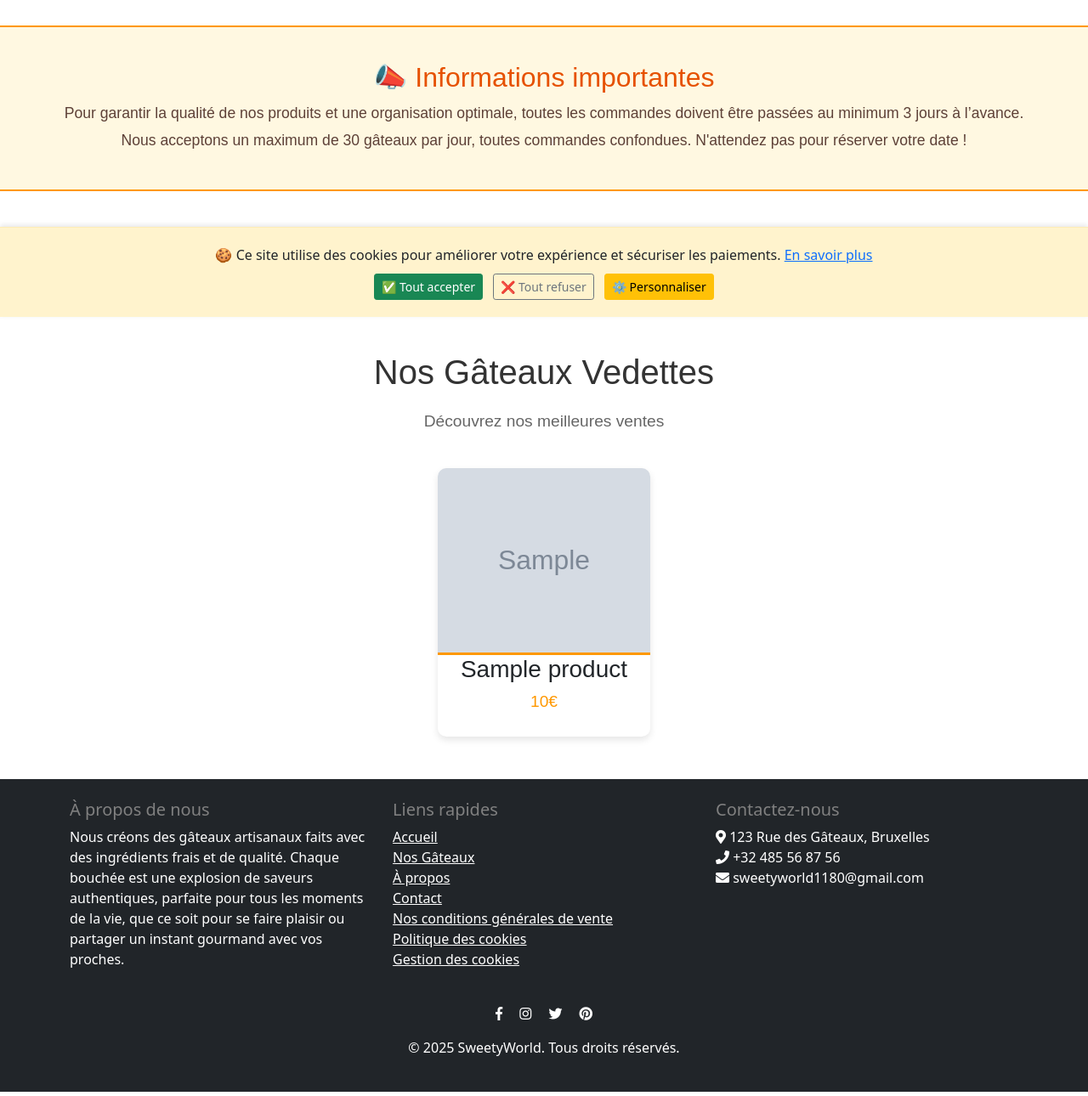
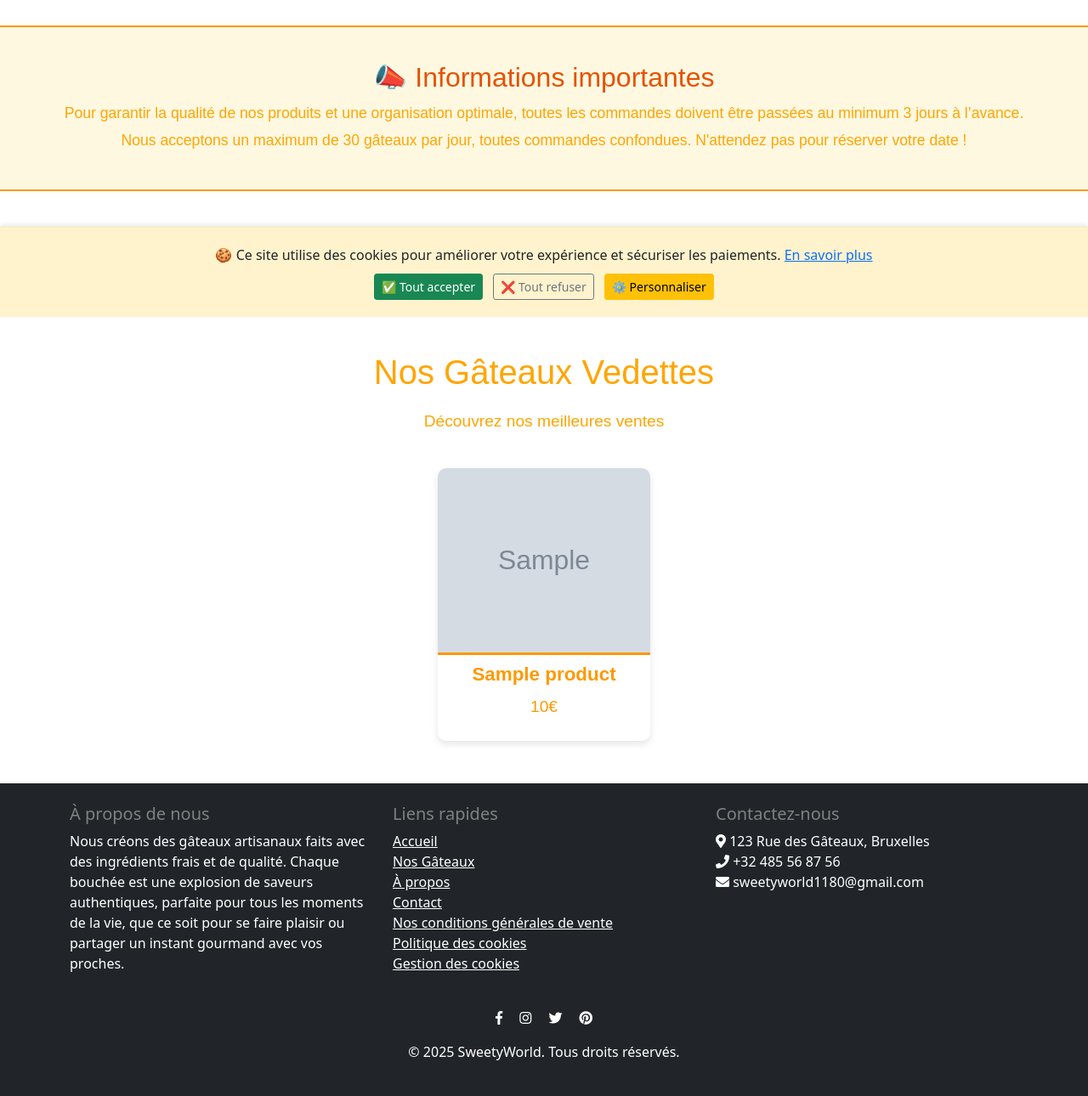
Before and after one commit to MaouanYassir/sweetyworld, a Django app: template templates/shop/index.html in a window 1280 px wide. Shown: the part 427-1717 px from the top of the page at 85% size. Run offline with Django 5.2, Linux system fonts and the light colour scheme; the template is opened without the code that fills it: most values are stand-ins (such as "Sample title", 1, 10 or a date in 2020); grey boxes marked "Sample" are stand-in pictures; some libraries are stand-ins or nearby versions.

```diff
--- a/accounts/views.py
+++ b/accounts/views.py
@@ -70,12 +70,15 @@ def logout_user(request):
 
 
 
+
+
+
 @login_required
 def delete_account(request):
     user = request.user
 
     # Supprimer aussi les CartItem liés manuellement si nécessaire
-    from shop.models import CartItem  # adapte ce chemin si ton app s'appelle différemment
+    from shop.models import CartItem
     CartItem.objects.filter(cart__user=user).delete()
 
     # Supprime l'utilisateur (les Cart et Order seront supprimés automatiquement)
--- a/shop/admin.py
+++ b/shop/admin.py
@@ -192,7 +192,7 @@ class ProductAdmin(admin.ModelAdmin):
             order__pick_up_date__gte=now
         ).aggregate(total_sales=Sum('quantity'))['total_sales'] or 0
 
-    # --- ✅ Ventes totales cumulées (passées + futures, sans double comptage) ---
+    #  Ventes totales cumulées (passées + futures)
     def total_sales_all_time(self, obj):
         now = timezone.now()
         total = CartItem.objects.filter(
--- a/templates/accounts/signin.html
+++ b/templates/accounts/signin.html
@@ -41,6 +41,11 @@
     </ul>
 {% endif %}
 {% endblock %}
+
+
+
+
+
 
 
 {% block styles %}
--- a/templates/accounts/signup.html
+++ b/templates/accounts/signup.html
@@ -39,6 +39,12 @@
     </div>
 </div>
 {% endblock %}
+
+
+
+
+
+
 
 {% block styles %}
 <style>
--- a/templates/shop/about.html
+++ b/templates/shop/about.html
@@ -48,7 +48,7 @@
     font-family: 'Poppins', sans-serif;
     font-weight: 600;
     font-size: 2.5rem;
-    color: #ff9800; /* ✅ Orange SweetyWorld */
+    color: #ff9800;
     margin-bottom: 30px;
     position: relative;
 }
--- a/templates/shop/categories.html
+++ b/templates/shop/categories.html
@@ -43,7 +43,7 @@
         background-color: #f9f9f9;
     }
 
-    /* ✅ Grille centrée proprement */
+
     .categories-grid {
         display: flex;
         flex-wrap: wrap;
@@ -51,7 +51,7 @@
         gap: 20px;
     }
 
-    /* ✅ Chaque lien prend la largeur de la carte */
+
     .categories-grid > a {
         display: block;
     }
--- a/templates/shop/index.html
+++ b/templates/shop/index.html
@@ -29,7 +29,7 @@
     <!-- Calendrier pour vérifier le quota -->
     <section class="quota-check fade-in">
         <div class="text-center mt-5">
-            <h4>{% trans "Vérifier les disponibilités par date" %}</h4>
+            <h4 class="orange-title">{% trans "Vérifier les disponibilités par date" %}</h4>
             <input type="date" id="date-picker" class="form-control mx-auto" style="max-width: 300px;">
             <p id="quota-message" class="mt-3" style="font-size: 1.1rem;"></p>
         </div>
@@ -43,7 +43,7 @@
             {% for product in products %}
             <div class="cake-item">
                 <img src="{{ product.image.url }}" alt="{{ product.name }}" class="cake-img">
-                <h3>
+                <h3 class="cake-name">
                     {% get_current_language as LANGUAGE %}
                     {% if LANGUAGE == 'fr' %}
                         {{ product.name }}
@@ -96,7 +96,7 @@
     animation: fadeIn 1.5s ease-in-out;
 }
 
-/* ✅ Bienvenue admin - plus visible et doré */
+
 .welcome-message {
     font-size: 1.7rem;
     font-weight: 700;
@@ -105,7 +105,7 @@
     margin-bottom: 10px;
 }
 
-/* ✅ Titre calligraphié avec effet de brillance */
+
 .shiny-text {
     font-family: 'Great Vibes', cursive;
     font-size: 5rem;
@@ -118,7 +118,7 @@
     animation: fadeInDown 1.2s ease-out;
 }
 
-/* ✨ Brillance animée */
+
 .shiny-text::before {
     content: "";
     position: absolute;
@@ -136,7 +136,21 @@
     100% { left: 125%; }
 }
 
-/* ✅ Slogan plus chaud et contrasté */
+.orange-title {
+    color: #ff9800;
+    font-weight: 600;
+    font-size: 1.5rem;
+}
+
+.cake-name {
+    color: #ff9800;
+    font-weight: 600;
+    font-size: 1.4rem;
+    margin: 10px 0;
+}
+
+
+
 .subtitle {
     font-family: 'Poppins', sans-serif;
     font-size: 1.5rem;
@@ -158,7 +172,7 @@
     to { opacity: 1; transform: translateY(0); }
 }
 
-/* ✅ Section infos commandes */
+
 .order-info {
     background-color: #fff8e1;
     padding: 40px 20px;
@@ -175,12 +189,12 @@
 }
 
 .order-info p {
-    color: #5d4037;
+    color: orange;
     font-size: 1.1rem;
     margin-bottom: 5px;
 }
 
-/* ✅ Section gâteaux vedettes */
+
 .featured-cakes {
     padding: 50px 20px;
     text-align: center;
@@ -188,13 +202,13 @@
 
 .section-title {
     font-size: 2.5rem;
-    color: #333;
+    color: orange;
     margin-bottom: 20px;
 }
 
 .section-subtitle {
     font-size: 1.2rem;
-    color: #666;
+    color: orange;
     margin-bottom: 40px;
 }
 
@@ -203,6 +217,7 @@
     justify-content: center;
     flex-wrap: wrap;
     gap: 20px;
+
 }
 
 .cake-item {
@@ -213,6 +228,7 @@
     transition: transform 0.3s ease-in-out;
     width: 250px;
     text-align: center;
+
 }
 
 .cake-item:hover {
```
Also changed, not shown: shop/views/cart_view.py (+4 -4 lines), db.sqlite3, media/images/burger2.jpg (added).
